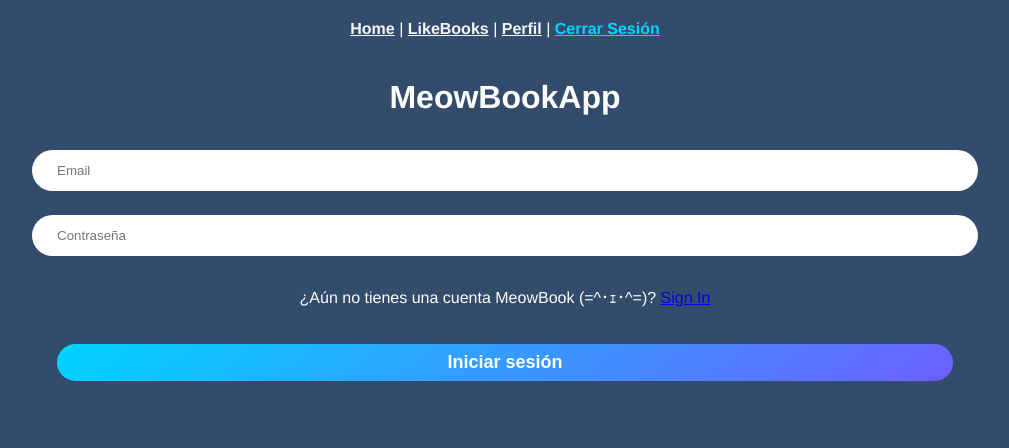
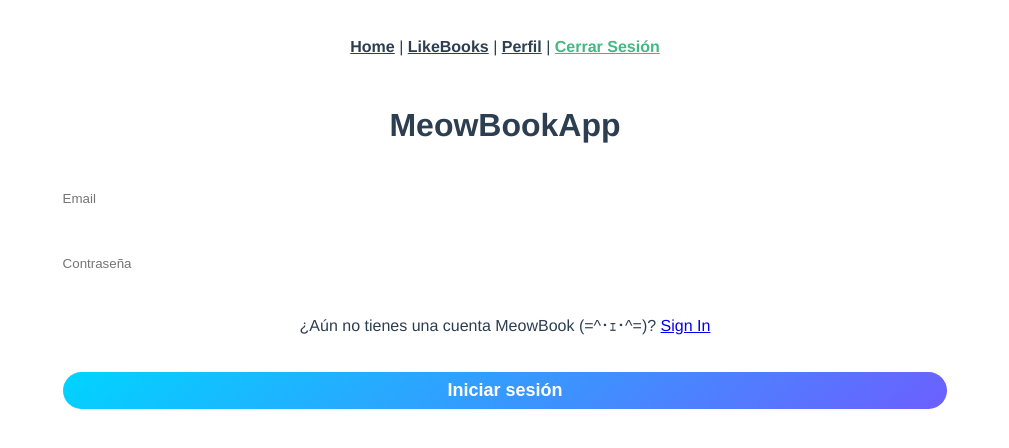
Before and after one commit to AaronCS25/MeowBook---DBP---P2, a Vue app in the folder frontend/meowbook/: page / in a window 1280 px wide. Shown: the top 448 px of the page, without its empty margins (135-1144 px from the left). Built offline with nearby package versions, Linux system fonts and the light colour scheme.

Commit message:
SRC FINAL

```diff
--- a/frontend/meowbook/src/App.vue
+++ b/frontend/meowbook/src/App.vue
@@ -16,17 +16,23 @@ export default {
 
 <style>
 #app {
-  position: absolute;
-  top: 0px;
-  left: 0px;
   font-family: Avenir, Helvetica, Arial, sans-serif;
   -webkit-font-smoothing: antialiased;
   -moz-osx-font-smoothing: grayscale;
   text-align: center;
-  color: #fdfdfd;
-  height: 100%;
-  width: 100%;
-  margin: auto 0px;
-  background: rgb(51, 76, 108);
+  color: #2c3e50;
+}
+
+nav {
+  padding: 30px;
+}
+
+nav a {
+  font-weight: bold;
+  color: #2c3e50;
+}
+
+nav a.router-link-exact-active {
+  color: #42b983;
 }
 </style>
--- a/frontend/meowbook/src/components/TheNavigation.vue
+++ b/frontend/meowbook/src/components/TheNavigation.vue
@@ -15,15 +15,15 @@ export default {
 
 <style scoped>
 #nav {
-  padding: 20px;
+  padding: 30px;
 }
 
 #nav a {
   font-weight: bold;
-  color: #f6f6f6;
+  color: #2c3e50;
 }
 
 #nav a.router-link-exact-active {
-  color: rgba(0, 212, 255, 1);
+  color: #42b983;
 }
 </style>
--- a/frontend/meowbook/src/views/Home.vue
+++ b/frontend/meowbook/src/views/Home.vue
@@ -1,23 +1,23 @@
 <template>
-  <div class="content">
-    <h1>MeowBook</h1>
+  <div>
+    <h1>Home</h1>
     <form @submit.prevent="buscar">
-      <input class="barra" type="text" v-model="search" />
+      <input type="text" v-model="search" />
       <button type="submit" id="submit">buscar</button>
     </form>
-    <div class="libros-container">
     <div v-for="dato in lists" :key="dato.libro_id">
-        <ul class="libro-container" style="border: 1px solid black">
+      <ul style="border: 1px solid black">
         <li class="libro">
           <h4>{{ dato.libro_titulo }}</h4>
           <ul class="conjunto-libros">
             <p>ISBN:</p>
             <li>{{ dato.libro_isbn }}</li>
-              <h1></h1>
+            <input type="checkbox" id="like_libro" @click="clickear" />
+            <label for="like_libro">Like</label>
+            <h1>{{ like_boolean ? "si" : "no" }}</h1>
           </ul>
         </li>
       </ul>
-      </div>
     </div>
   </div>
 </template>
@@ -30,13 +30,37 @@ export default {
   data() {
     return {
       lists: [],
+      search: "",
+      like_boolean: false,
     };
   },
   methods: {
     async buscar() {
       const url = "http://127.0.0.1:5000/libros";
       const response = await fetch(url, {
-        method: "GET",
+        method: "POST",
+        body: JSON.stringify({
+          search: this.search,
+        }),
+        headers: {
+          "Content-Type": "application/json",
+        },
+      });
+      console.log("search: ", this.search);
+      console.groupCollapsed("response: ", response);
+      const data = await response.json();
+      console.log("data: ", data);
+      this.lists = data.libros;
+    },
+    async clickear() {
+      this.like_boolean = !this.like_boolean;
+      const url = "http://127.0.0.1:5000/";
+      const response = await fetch(url, {
+        method: "POST",
+        body: JSON.stringify({
+          usuario_email: this.usuario_email,
+          usuario_contrasena: this.usuario_contrasena,
+        }),
         headers: {
           "Content-Type": "application/json",
         },
@@ -44,7 +68,22 @@ export default {
       console.groupCollapsed("response: ", response);
       const data = await response.json();
       console.log("data: ", data);
-      this.lists = data.libros;
+      if (data["success"]) {
+        sessionStorage.setItem("current_user", data["user_id"]);
+        this.$router.push({
+          name: "Perfil",
+          params: {
+            user_id: data["user_id"],
+            usuario_nombre: data["usuario_nombre"],
+            usuario_apellido: data["usuario_apellido"],
+            usuario_nacimiento: data["usuario_nacimiento"],
+            usuario_email: data["usuario_email"],
+            usuario_apodo: data["usuario_apodo"],
+            usuario_contrasena: data["usuario_contrasena"],
+          },
+        });
+      }
+      console.log("current_user: ", data["user_id"]);
     },
   },
 };
@@ -60,19 +99,16 @@ export default {
   display: flex;
   text-decoration: none;
 }
-
 .conjunto-libro {
   padding: 2px;
   text-decoration: none;
   justify-content: left;
 }
-
 .elemento-libro {
   padding: 2px;
   text-decoration: none;
   justify-content: left;
 }
-
 .barra {
   z-index: 1;
   width: 80%;
@@ -82,12 +118,10 @@ export default {
   border: grey solid 1px;
   border-radius: 10px;
 }
-
 .barra:focus {
   outline: none;
   border: none;
 }
-
 #submit {
   box-shadow: 0 0 5px rgba(0, 0, 0, 0.2);
   height: 100%;
@@ -105,12 +139,10 @@ export default {
   color: aliceblue;
   border-radius: 10px;
 }
-
 .libros-container {
   margin-top: 20px;
   position: relative;
 }
-
 .libro-container {
   margin: 0;
   box-sizing: border-box;
--- a/frontend/meowbook/src/views/Login.vue
+++ b/frontend/meowbook/src/views/Login.vue
@@ -78,7 +78,6 @@ export default {
   border-radius: 25px;
   border: none;
 }
-
 .form-input:focus {
   border: none;
   outline: none;
--- a/frontend/meowbook/src/views/Signin.vue
+++ b/frontend/meowbook/src/views/Signin.vue
@@ -98,7 +98,6 @@ export default {
 #form1 {
   width: 70%;
 }
-
 .form-input {
   width: 70%;
   height: 25px;
@@ -107,12 +106,10 @@ export default {
   border-radius: 25px;
   border: none;
 }
-
 .form-input:focus {
   border: none;
   outline: none;
 }
-
 .button {
   padding: 8px;
   margin: 20px;
```
Lines whose indentation alone changed are shown as unchanged.
